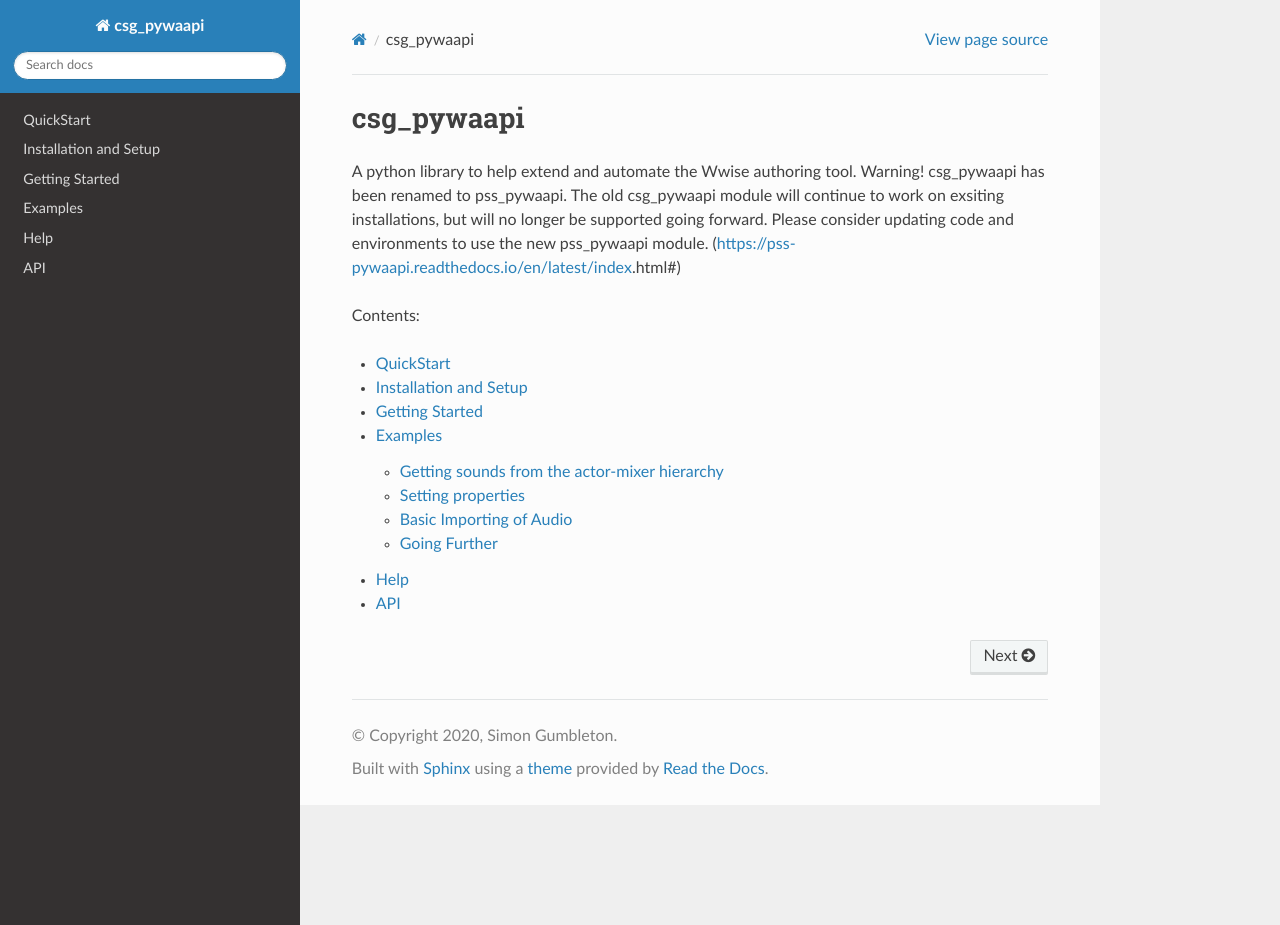
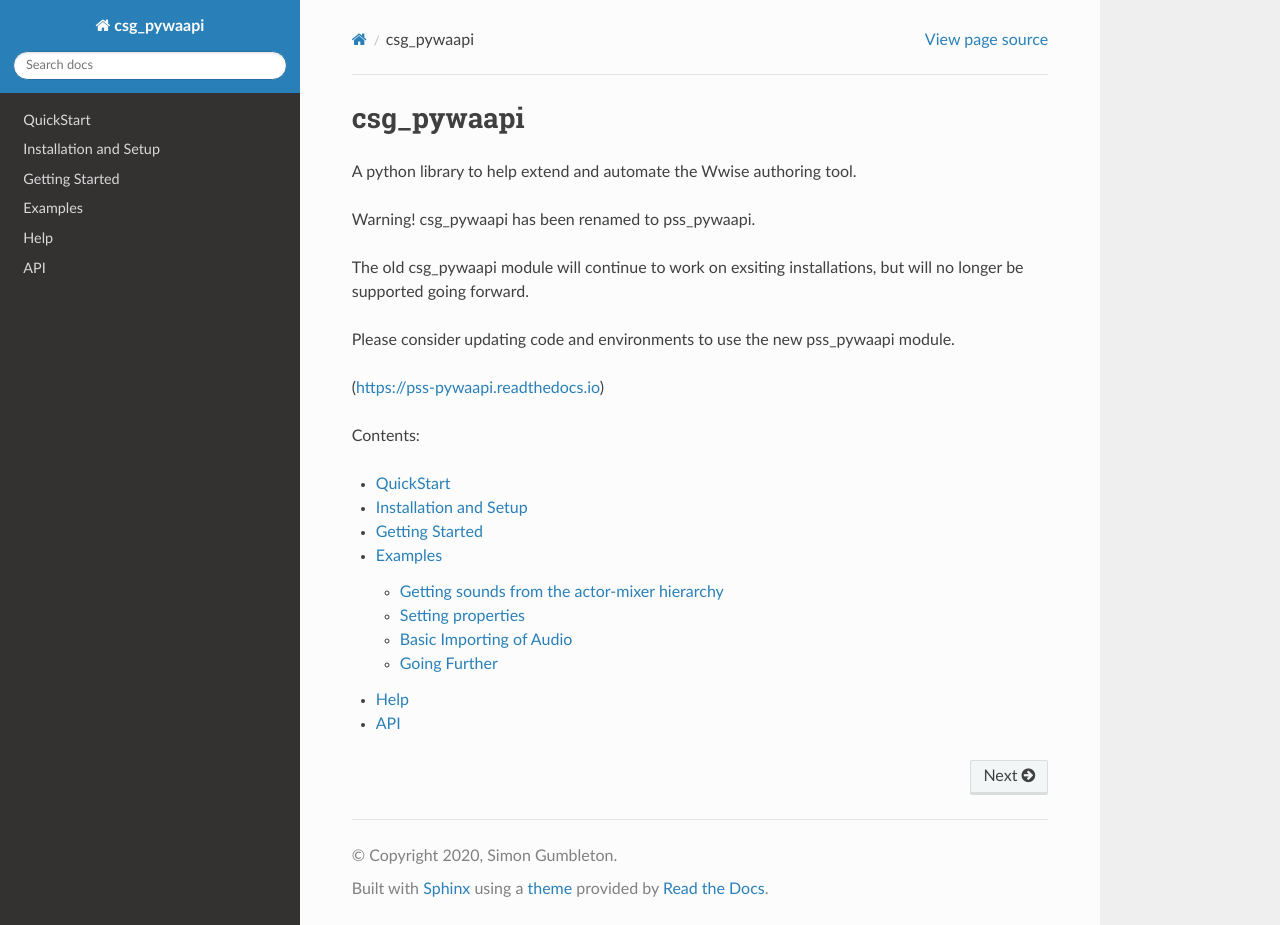
Before and after one commit to simongumbleton/csg_pywaapi, a Sphinx documentation site: the page built from docs/index.rst, in a window 1280 px wide and 925 px high. Built offline with Sphinx 7.4.7 and the Read the Docs theme 2.0.0, drawn with Linux system fonts in a browser that asks for light colours; some of the changed lines change nothing that is shown.

Commit message:
Update index.rst

```diff
--- a/docs/index.rst
+++ b/docs/index.rst
@@ -7,10 +7,14 @@ csg_pywaapi
 =======================================
 
 A python library to help extend and automate the Wwise authoring tool.
+
 Warning! csg_pywaapi has been renamed to pss_pywaapi.
+
 The old csg_pywaapi module will continue to work on exsiting installations, but will no longer be supported going forward.
+
 Please consider updating code and environments to use the new pss_pywaapi module.
-(https://pss-pywaapi.readthedocs.io/en/latest/index.html#)
+
+(https://pss-pywaapi.readthedocs.io)
 
 Contents:
 
```
